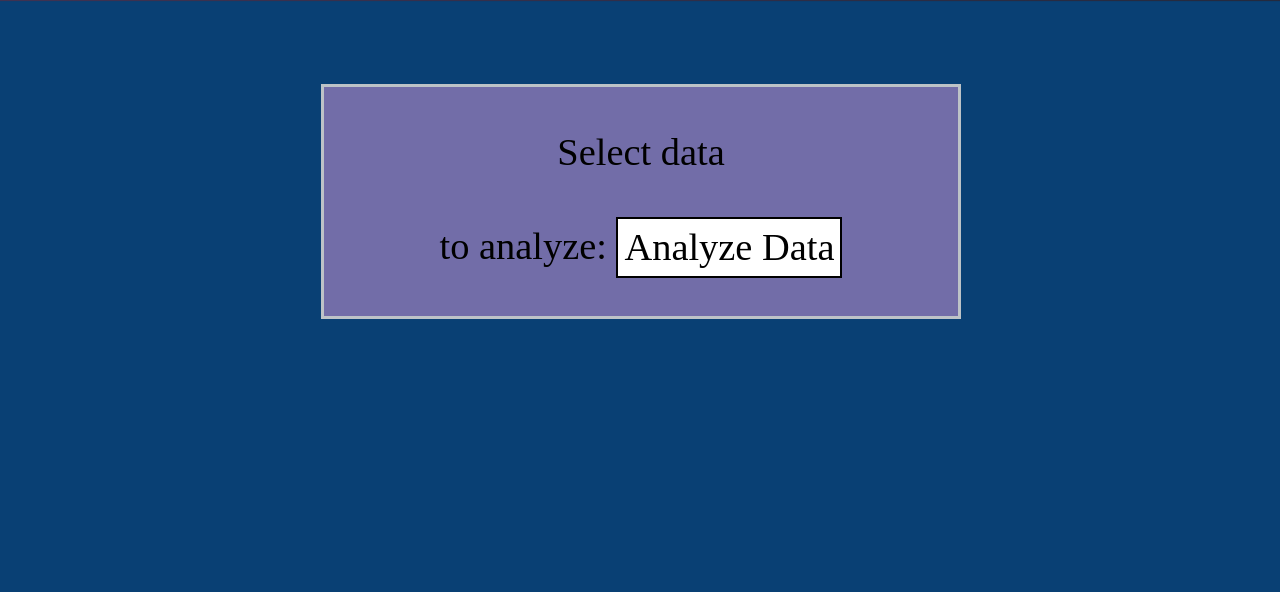
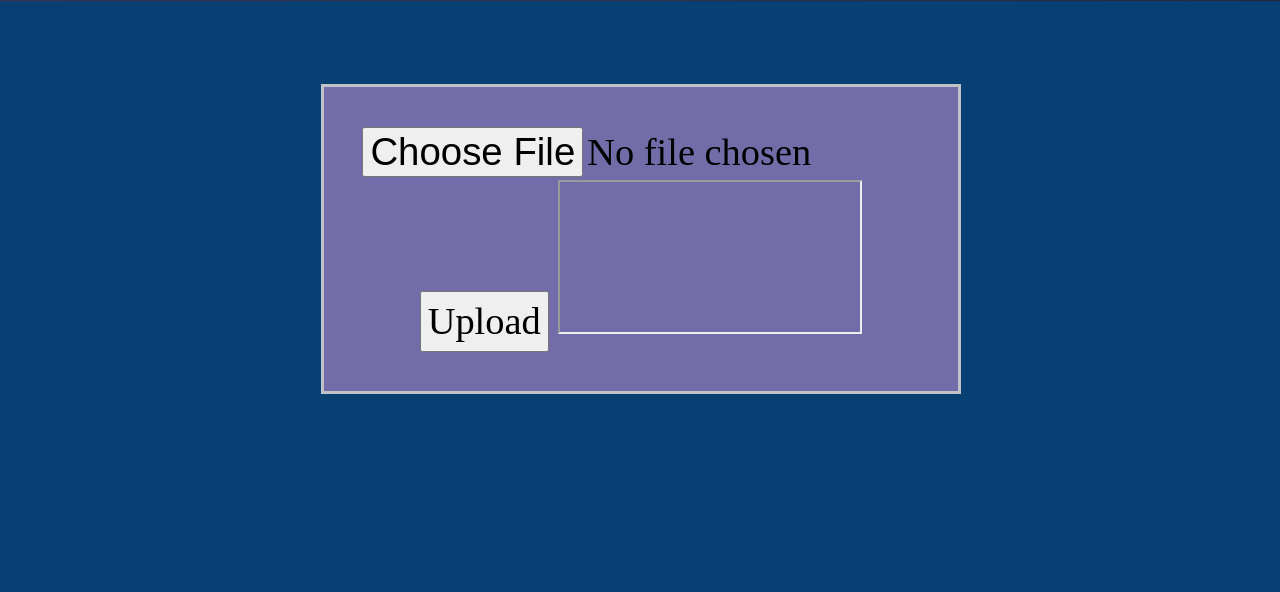
Before and after one commit to NeuroDataDesign/pan-synapse, a Flask app: page / in a window 1280 px wide; the page is wider, and only the part inside the window is pictured. Shown: the part 1627-2219 px from the top of that part. Run offline with Flask 2, Linux system fonts and the light colour scheme; some libraries are stand-ins or nearby versions; some web fonts are replaced.

Commit message:
async file upload

```diff
--- a/code/service/server.py
+++ b/code/service/server.py
@@ -1,6 +1,6 @@
 import sys
 sys.path.append('../functions')
-
+import os
 import time
 import base64
 import thread
@@ -13,7 +13,7 @@ import runPipeline as run
 app = Flask(__name__)
 
 #configure the upload settings
-UPLOAD_FOLDER = '../../data'
+UPLOAD_FOLDER = './static/data'
 ALLOWED_EXTENSIONS = 'tif'
 app.config['UPLOAD_FOLDER'] = UPLOAD_FOLDER
 
@@ -78,5 +78,24 @@ def results():
     print 'Results File Returned'
     return myID
 
+@app.route('/uploader', methods = ['GET', 'POST'])
+def upload_file():
+    if request.method == 'POST':
+    # check if the post request has the file part
+        if 'file' not in request.files:
+            print "stopped here"
+            return "no file uploaded"
+        file = request.files['file']
+        # if user does not select file, browser also
+        # submit a empty part without filename
+        if file.filename == '':
+            print "shit"
+            return "no file found"
+            return redirect(request.url)
+        if file and allowedFile(file.filename):
+            filename = file.filename
+            file.save(os.path.join(app.config['UPLOAD_FOLDER'], filename))
+            return "good shit"
+
 if __name__ == '__main__':
     socketio.run(app, debug=True, port = 8080)
--- a/code/service/static/js/main.js
+++ b/code/service/static/js/main.js
@@ -40,6 +40,11 @@ pickout.to({
     'el': '.skills',
     'theme': 'cricket'
 });
+
+function redirect() {
+  document.getElementById('form').target = 'my_iframe';
+  document.getElementById('form').submit();
+}
 
 $(function() {
   $('a[href*="#"]:not([href="#"])').click(function() {
@@ -122,6 +127,7 @@ function getBase64(file) {
   });
 });*/
 
+
 var id = 0;
 $(document).ready(function(){
     namespace = '/test';
--- a/code/service/templates/index.html
+++ b/code/service/templates/index.html
@@ -80,10 +80,20 @@
           </a>
 
           <div class="section-menu menuCol icon-text hideme" id="blueSection">
+            <!--
               <form action = '/' method="POST" id = "test">
                   Select data <br> to analyze:
-                  <!--<input type="file" name="file" id="file" style="margin-top: 2.5vh; font-size: 22px"> -->
+                  <input type="file" name="upload" id="file" style="margin-top: 2.5vh; font-size: 22px">
                   <input type="submit" name="submit" value="Analyze Data" class="analyze">
+              </form>
+            -->
+              <form id = "form" name = "file" action = "/uploader" method = "POST" enctype = "multipart/form-data" >
+                <div id="main">
+                  <input name = "file" id = "file" type = "file" />
+                  <input type="button" name="action" value="Upload" onclick="redirect()"/>
+                  <iframe id='my_iframe' name='my_iframe' src="">
+                  </iframe>
+                </div>
               </form>
           </div>
       </div>
```
